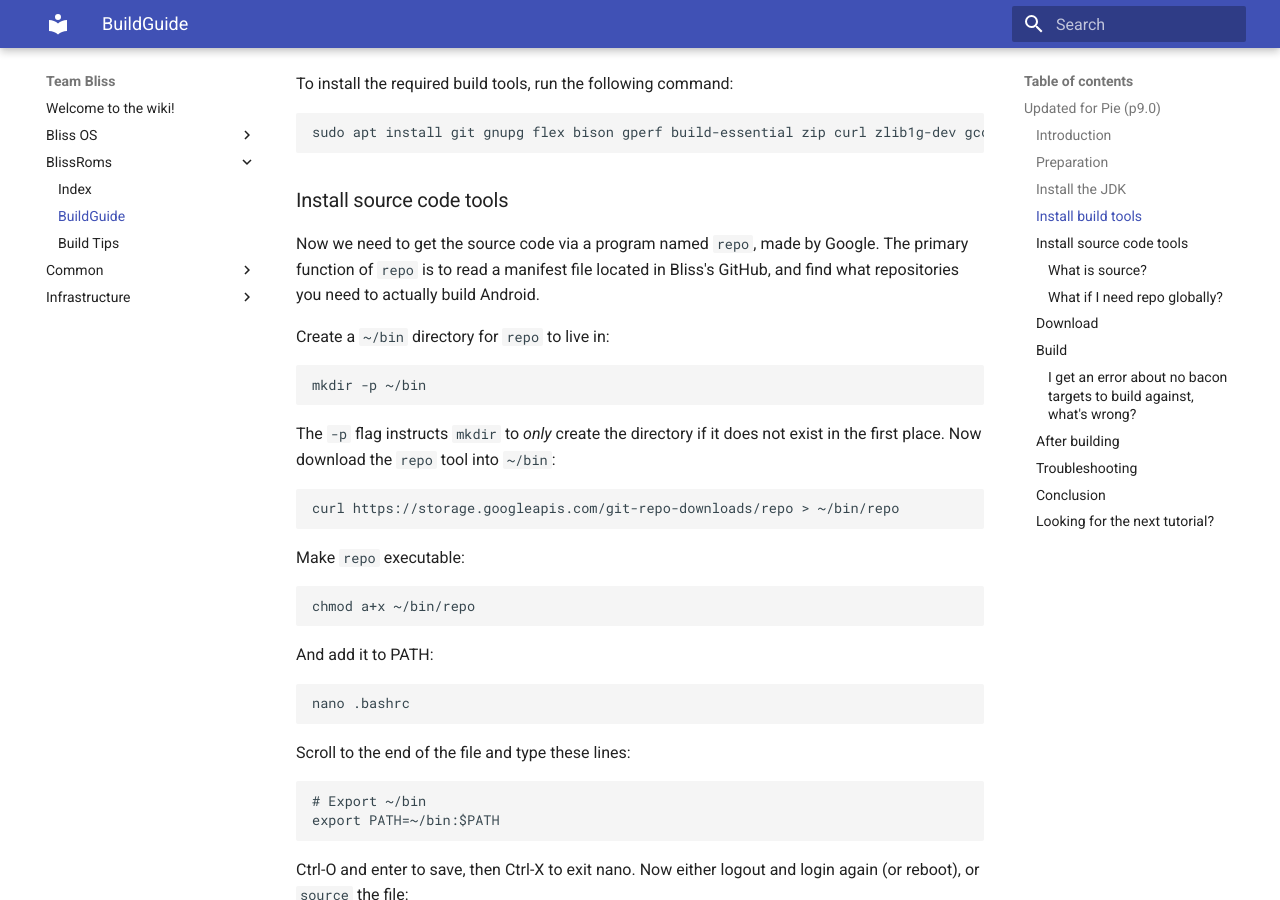
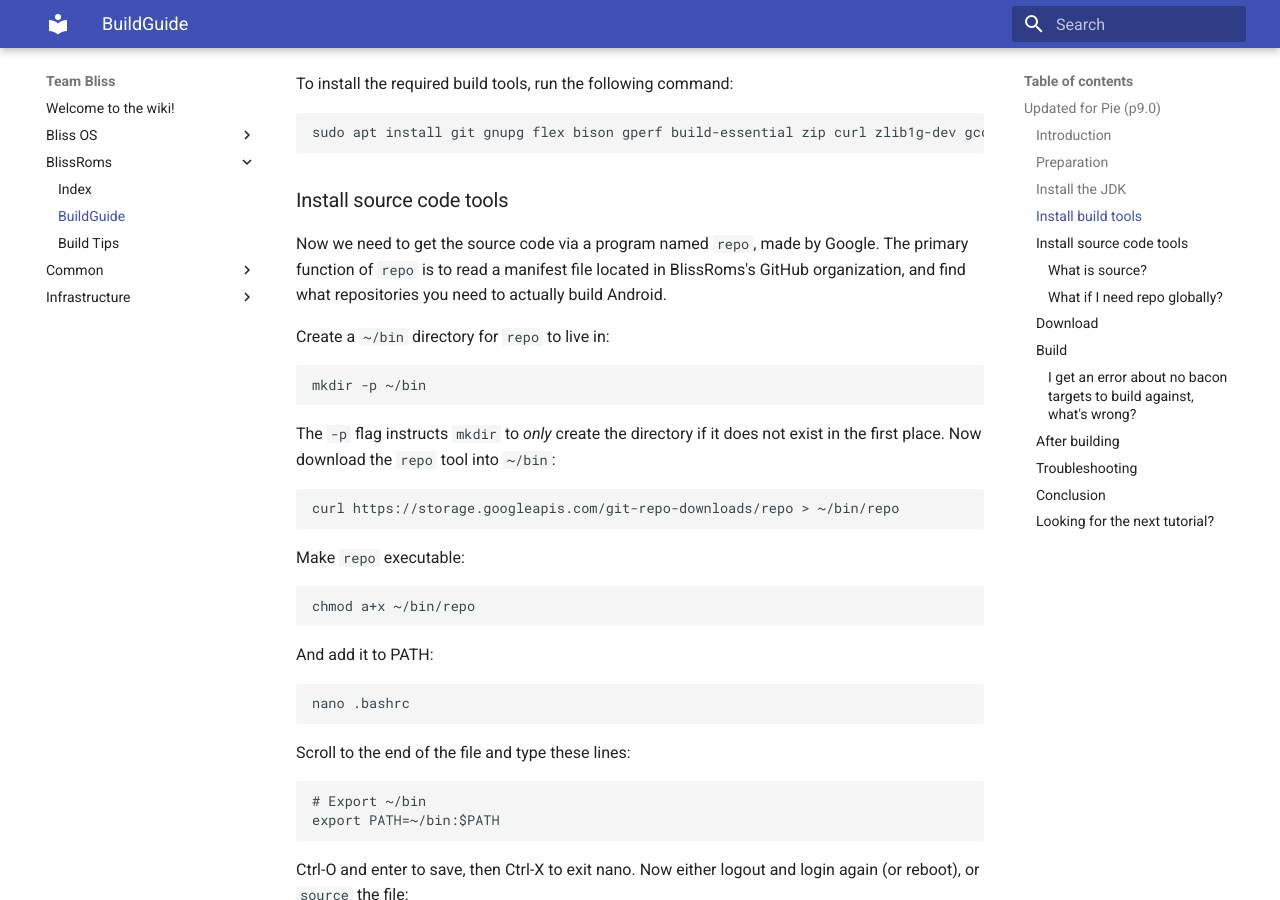
Before and after one commit to BlissRoms/Documentation-old, an MkDocs documentation site: the page built from docs/BlissRoms/build-guide.md, in a window 1280 px wide and 900 px high, scrolled down 876 px. Built offline with MkDocs 1.6.1 and Material for MkDocs 9.7.7, drawn with Linux system fonts in a browser that asks for light colours.

Commit message:
Branding change
Change-Id: I7a54df0fc5b4908193e770ab944b9cd9d3bc5f5a

```diff
--- a/docs/BlissRoms/build-guide.md
+++ b/docs/BlissRoms/build-guide.md
@@ -31,7 +31,7 @@ To install the required build tools, run the following command:
 
 ### Install source code tools
 
-Now we need to get the source code via a program named `repo`, made by Google. The primary function of `repo` is to read a manifest file located in Bliss's GitHub, and find what repositories you need to actually build Android.
+Now we need to get the source code via a program named `repo`, made by Google. The primary function of `repo` is to read a manifest file located in BlissRoms's GitHub organization, and find what repositories you need to actually build Android.
 
 Create a `~/bin` directory for `repo` to live in:
 
```
